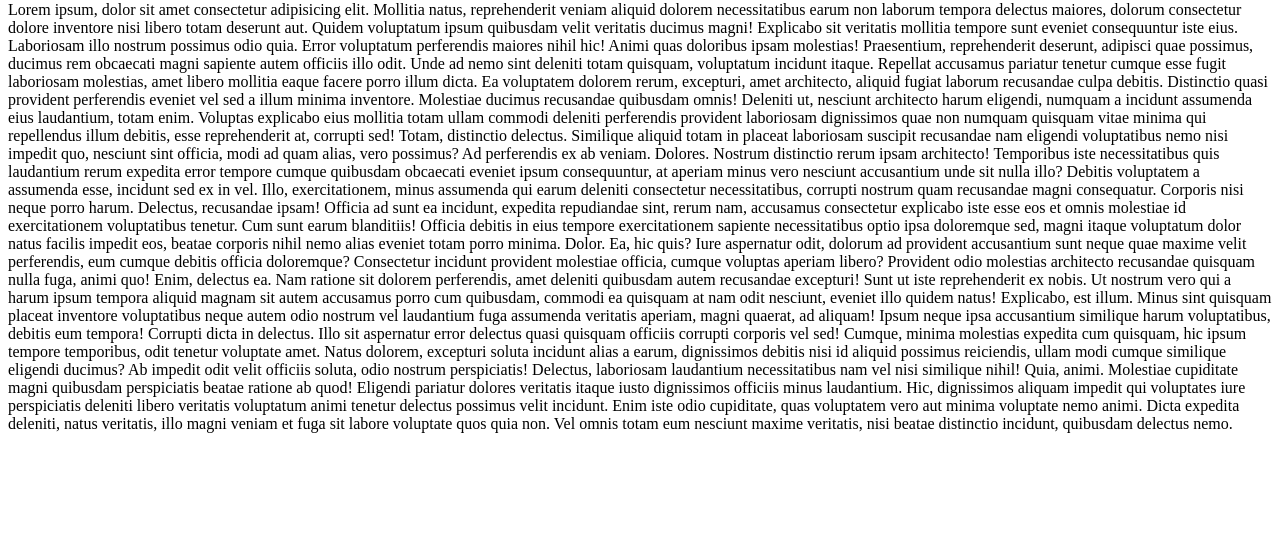
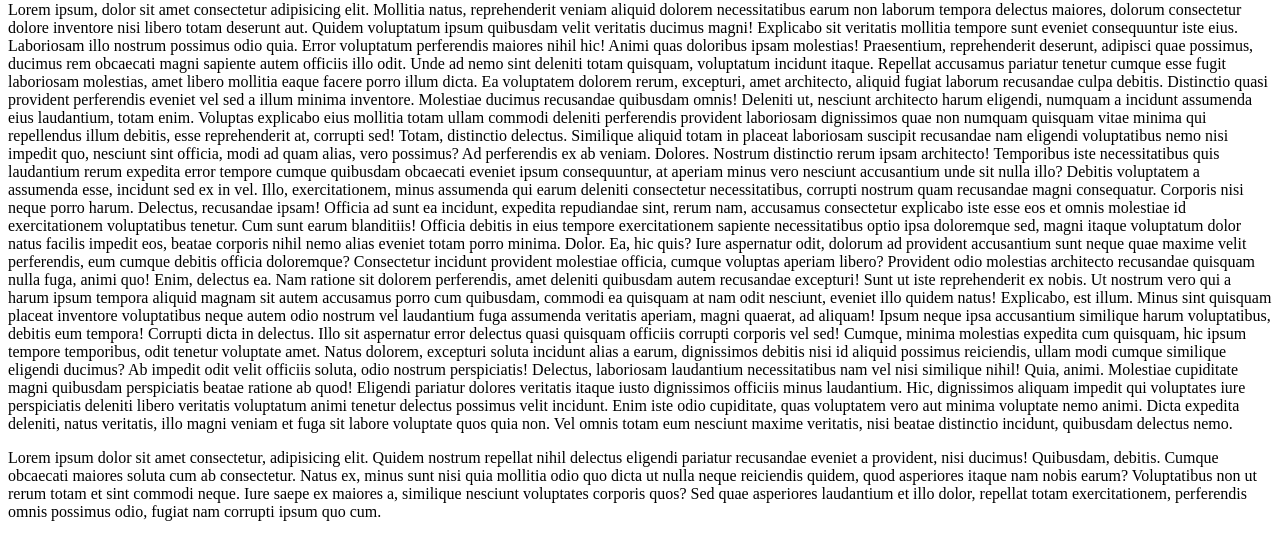
Before and after one commit to arezsei/PAGINA_WEB, a plain HTML site: page index.htm in a window 1280 px wide. Shown: the part 79-638 px from the top of the page. Drawn offline with Linux system fonts and the light colour scheme.

Commit message:
add paragraph2

```diff
--- a/index.htm
+++ b/index.htm
@@ -30,5 +30,10 @@
         Hic, dignissimos aliquam impedit qui voluptates iure perspiciatis deleniti libero veritatis voluptatum animi tenetur delectus possimus velit incidunt. Enim iste odio cupiditate, quas voluptatem vero aut minima voluptate nemo animi.
         Dicta expedita deleniti, natus veritatis, illo magni veniam et fuga sit labore voluptate quos quia non. Vel omnis totam eum nesciunt maxime veritatis, nisi beatae distinctio incidunt, quibusdam delectus nemo.
     </p>
+    <p>
+        Lorem ipsum dolor sit amet consectetur, adipisicing elit. Quidem nostrum repellat nihil delectus eligendi pariatur recusandae eveniet a provident, nisi ducimus! Quibusdam, debitis. Cumque obcaecati maiores soluta cum ab consectetur.
+        Natus ex, minus sunt nisi quia mollitia odio quo dicta ut nulla neque reiciendis quidem, quod asperiores itaque nam nobis earum? Voluptatibus non ut rerum totam et sint commodi neque.
+        Iure saepe ex maiores a, similique nesciunt voluptates corporis quos? Sed quae asperiores laudantium et illo dolor, repellat totam exercitationem, perferendis omnis possimus odio, fugiat nam corrupti ipsum quo cum.
+    </p>
 </body>
 </html>
```
